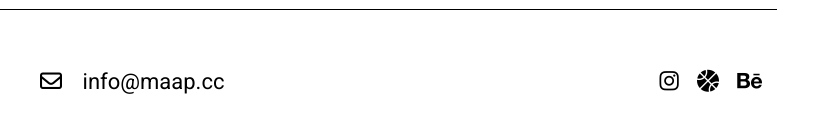
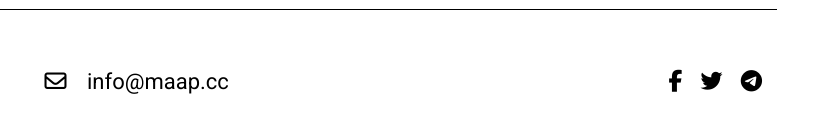
Before and after one commit to Damret/UTSWeb-DharmaSapuitra, a plain HTML site: page index.html in a window 1280 px wide. Shown: the part 4948-5080 px from the top of the page, 449-1266 px from the left. Drawn offline with Linux system fonts and the light colour scheme.

Commit message:
ubah icon

```diff
--- a/index.html
+++ b/index.html
@@ -206,9 +206,9 @@
                     <p><i class="far fa-envelope"></i> info@maap.cc</p>
                 </div>
                 <div class="copy-right">
-                    <i class="fab fa-instagram"></i>
-                    <i class="fas fa-basketball-ball"></i>
-                    <i class="fab fa-behance"></i>
+                    <i class="fab fa-facebook-f"></i>
+                    <i class="fab fa-twitter"></i>
+                    <i class="fab fa-telegram-plane"></i>
                 </div>
             </div>
         </div>
```
